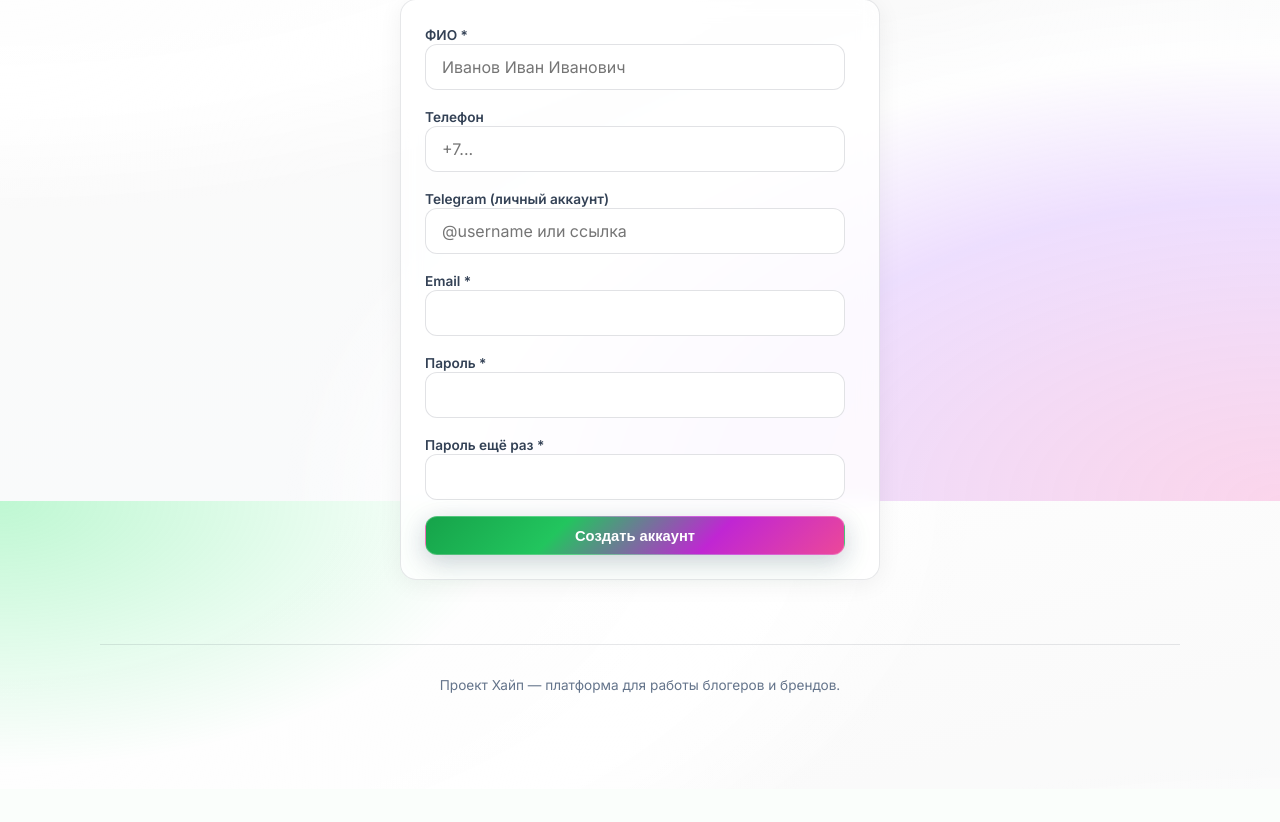
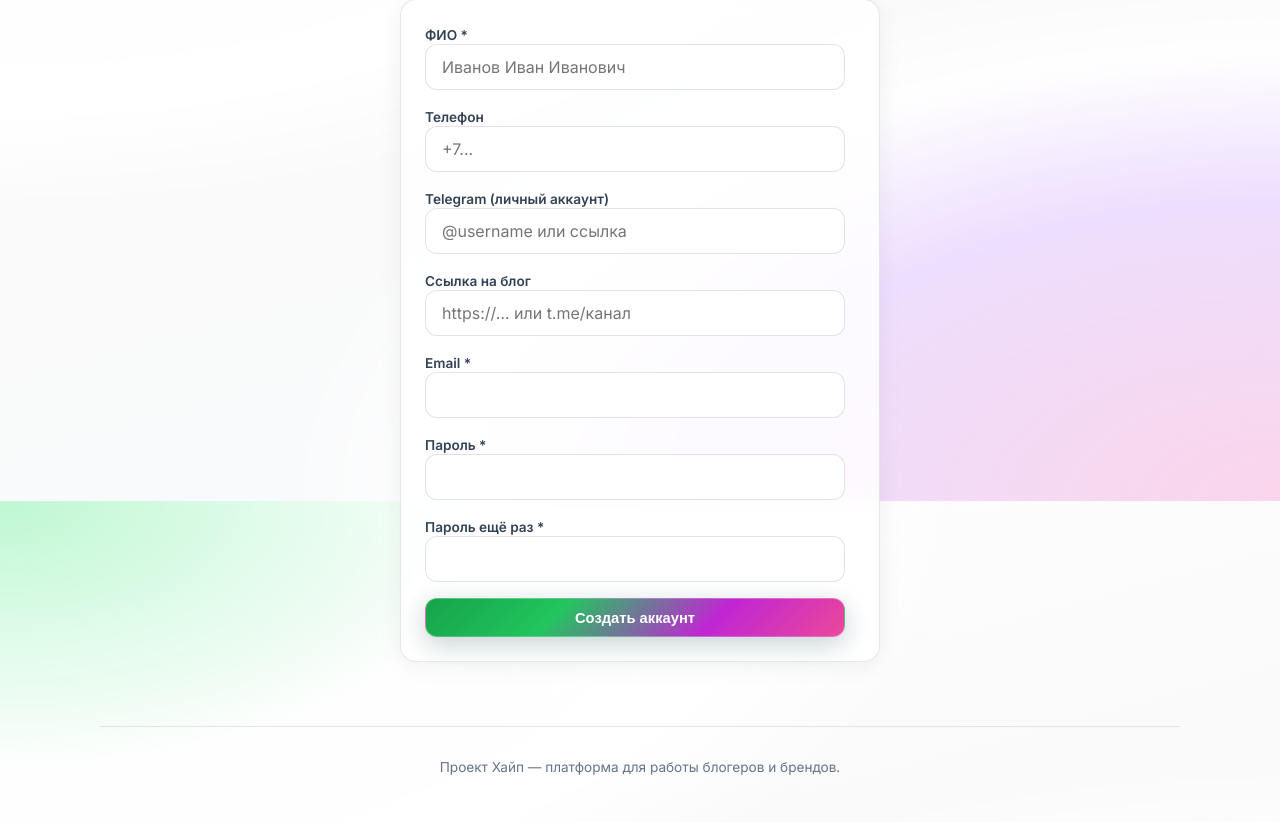
Before and after one commit to mgortinskiy-bot/blogger_app, a Flask app: page /register/blogger in a window 1280 px wide. Shown: the part 299-1121 px from the top of the page. Before the commit the page ends 1001 px from the top, so only its background shows below. Run offline with Flask 3, Linux system fonts and the light colour scheme.

Commit message:
Регистрация: опциональная ссылка на блог
Made-with: Cursor

```diff
--- a/app.py
+++ b/app.py
@@ -1176,6 +1176,8 @@ def register_blogger():
         full_name = (request.form.get("full_name") or "").strip() or None
         phone = (request.form.get("phone") or "").strip() or None
         telegram = (request.form.get("telegram") or "").strip() or None
+        raw_blog = (request.form.get("blog_url") or "").strip()
+        blog_url = (_ensure_http_url(raw_blog)[:600] if raw_blog else None) or None
         email = (request.form.get("email") or "").strip().lower()
         password = request.form.get("password") or ""
         password2 = request.form.get("password2") or ""
@@ -1205,6 +1207,7 @@ def register_blogger():
             full_name=full_name,
             phone=phone,
             telegram=telegram,
+            blog_url=blog_url,
         )
         db.add(u)
         db.commit()
--- a/templates/register_blogger.html
+++ b/templates/register_blogger.html
@@ -20,6 +20,10 @@
       <input id="telegram" name="telegram" type="text" maxlength="120" placeholder="@username или ссылка" autocomplete="off">
     </div>
     <div>
+      <label for="blog_url">Ссылка на блог</label>
+      <input id="blog_url" name="blog_url" type="text" maxlength="600" placeholder="https://… или t.me/канал" autocomplete="url">
+    </div>
+    <div>
       <label for="email">Email *</label>
       <input id="email" name="email" type="email" required autocomplete="email">
     </div>
```
